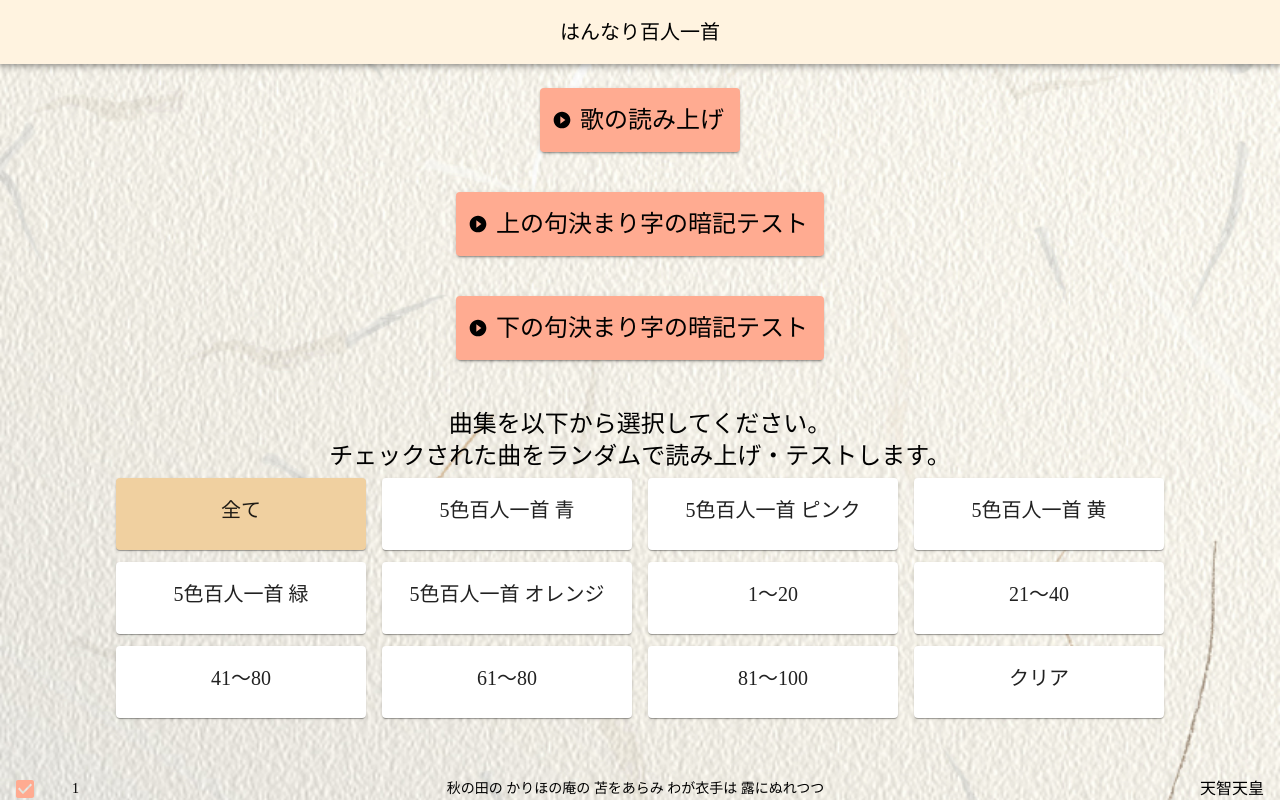
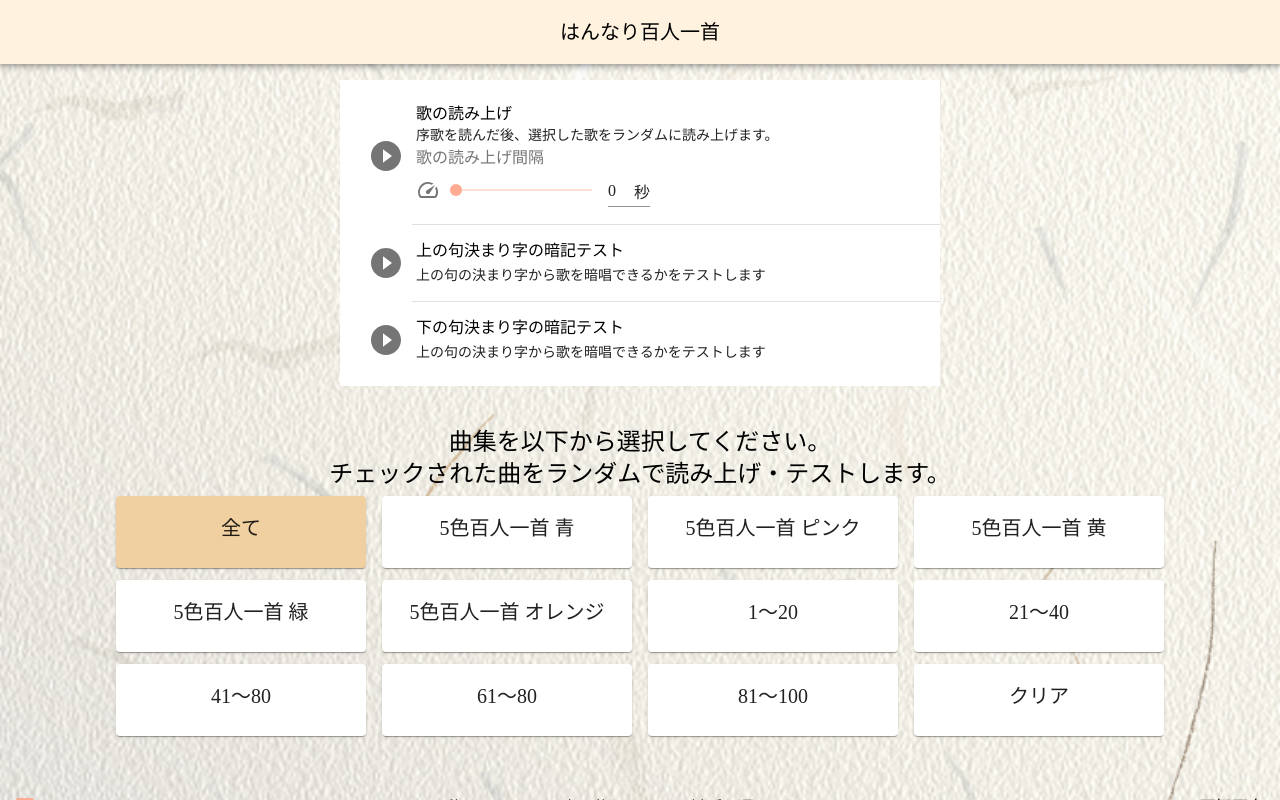
Before and after one commit to somurieengieer/Hyakuninisshu, a React (Create React App) app in the folder my-app/: page / in a window 1280 px wide. Shown: the top 800 px of the page. Built offline with nearby package versions, Linux system fonts and the light colour scheme.

Commit message:
歌の読み上げ間隔オプションを追加

```diff
--- a/my-app/src/app/store.ts
+++ b/my-app/src/app/store.ts
@@ -2,6 +2,7 @@ import {Action, configureStore, ThunkAction} from '@reduxjs/toolkit';
 import songReducer from '../features/song/songSlice'
 import playingSongReducer from '../features/song/playingSongSlice'
 import songArchiveReducer from '../features/songArchive/songArchiveSlice'
+import playOptionReducer from '../features/player/intervalSecondSlice'
 import {createLogger} from "redux-logger";
 
 const logger = createLogger({
@@ -14,6 +15,7 @@ export const store = configureStore({
     song: songReducer,
     playingSong: playingSongReducer,
     songArchive: songArchiveReducer,
+    playOption: playOptionReducer,
   },
   middleware: [
     logger
--- a/my-app/src/features/audio/AudioPlayer.tsx
+++ b/my-app/src/features/audio/AudioPlayer.tsx
@@ -12,6 +12,7 @@ import {SongInfo} from "../song/SongInfo";
 import {useDispatch, useSelector} from "react-redux";
 import {nextSong, previousSong, resetSong, selectPlayingNumber} from "../song/playingSongSlice";
 import {ModalPlayer} from "../player/ModalPlayer";
+import {selectIntervalSecond} from "../player/intervalSecondSlice"
 
 
 const useStyles = makeStyles({
@@ -45,6 +46,7 @@ export function AudioPlayer({songNums, callbackStop}: AudioPlayerProps) {
 
   const [playStatus, setPlayStatus] = useState<PlayStatuses>(PlayStatuses.PLAYING);
   const playingIndex = useSelector(selectPlayingNumber);
+  const intervalSecond = useSelector(selectIntervalSecond);
 
   const playingSong = new SongInfo(songNums[playingIndex]);
 
@@ -55,6 +57,10 @@ export function AudioPlayer({songNums, callbackStop}: AudioPlayerProps) {
       dispatch(resetSong());
       setPlayStatus(PlayStatuses.PAUSED)
     }
+  };
+
+  const playNextTimer = () => {
+    setTimeout(playNext, intervalSecond * 1000)
   };
 
   const playing = () => {
@@ -106,7 +112,7 @@ export function AudioPlayer({songNums, callbackStop}: AudioPlayerProps) {
         </Box>
       </Box>
 
-      <PlayingAudio songInfo={playingSong} playEnded={playNext} playingStatus={playStatus}/>
+      <PlayingAudio songInfo={playingSong} playEnded={playNextTimer} playingStatus={playStatus}/>
 
       <SongTypography song={playingSong}/>
     </ModalPlayer>
--- a/my-app/src/features/audio/AudioPlayerComponent.tsx
+++ b/my-app/src/features/audio/AudioPlayerComponent.tsx
@@ -19,7 +19,6 @@ export function AudioPlayerComponent() {
   return (
     <>
       <PlayButton onClick={() => setPlaying(true)}>
-        歌の読み上げ
       </PlayButton>
       {playing && (
         <AudioPlayer songNums={playSongs} callbackStop={stoppedPlay}/>
--- a/my-app/src/features/memorize/ExamKamiShimoComponent.tsx
+++ b/my-app/src/features/memorize/ExamKamiShimoComponent.tsx
@@ -31,7 +31,6 @@ export function ExamKamiShimoComponent() {
   return (
     <>
       <PlayButton onClick={() => setPlaying(true)}>
-        上の句決まり字の暗記テスト
       </PlayButton>
       {playing && (
           <ExamPlayer questions={questions} callbackStop={stoppedPlay}/>
--- a/my-app/src/features/memorize/ExamShimoKamiComponent.tsx
+++ b/my-app/src/features/memorize/ExamShimoKamiComponent.tsx
@@ -31,7 +31,6 @@ export function ExamShimoKamiComponent() {
   return (
     <>
       <PlayButton onClick={() => setPlaying(true)}>
-        下の句決まり字の暗記テスト
       </PlayButton>
       {playing && (
         <ExamPlayer questions={questions} callbackStop={stoppedPlay}/>
--- a/my-app/src/features/player/PlayButton.tsx
+++ b/my-app/src/features/player/PlayButton.tsx
@@ -1,14 +1,12 @@
 import React from 'react';
 import {makeStyles} from "@material-ui/core/styles";
-import {Button, Typography} from "@material-ui/core";
-import {theme} from "../../materialui/theme";
+import {IconButton} from "@material-ui/core";
 import PlayCircleFilledIcon from '@material-ui/icons/PlayCircleFilled';
 
 
 const useStyles = makeStyles({
-  button: {
-    margin: theme.spacing(1),
-    padding: theme.spacing(2),
+  icon: {
+    fontSize: '1.5em'
   },
 });
 
@@ -18,20 +16,16 @@ export interface QuestionProps {
 
 // 序歌も含めて流す連番を引数とする
 export const PlayButton: React.FC<QuestionProps> =
-  ({onClick, children}) => {
+  ({onClick}) => {
     const classes = useStyles();
 
     return (
-      <Button
-        variant="contained"
-        color="secondary"
-        className={classes.button}
-        startIcon={<PlayCircleFilledIcon/>}
-        onClick={onClick}
+      <IconButton onClick={onClick}
+                  component="span"
       >
-        <Typography variant="h5">
-          {children}
-        </Typography>
-      </Button>
+        <PlayCircleFilledIcon
+          className={classes.icon}
+        />
+      </IconButton>
     )
   };
--- /dev/null
+++ b/my-app/src/features/player/TimeSlider.tsx
@@ -0,0 +1,78 @@
+import React from 'react';
+import {makeStyles} from '@material-ui/core/styles';
+import Grid from '@material-ui/core/Grid';
+import Typography from '@material-ui/core/Typography';
+import Slider from '@material-ui/core/Slider';
+import Input from '@material-ui/core/Input';
+import SpeedIcon from '@material-ui/icons/Speed';
+import {useDispatch, useSelector} from "react-redux";
+import {selectIntervalSecond, setIntervalSecond} from "./intervalSecondSlice"
+
+const useStyles = makeStyles({
+  root: {},
+  sliderRoot: {
+    width: 250,
+  },
+  input: {
+    width: 42,
+  },
+});
+
+export function TimeSlider() {
+  const classes = useStyles();
+  const dispatch = useDispatch();
+
+  const wrapUpSecond = useSelector(selectIntervalSecond);
+
+  const handleSliderChange = (event: any, newValue: number | number[]) => {
+    dispatch(setIntervalSecond(newValue as number))
+  };
+
+  const handleInputChange = (event: React.ChangeEvent<HTMLInputElement>) => {
+    const val = Number(event.target.value);
+    console.log(val);
+    if (!isNaN(val)) {
+      dispatch(setIntervalSecond(val))
+    }
+  };
+
+  return (
+    <div className={classes.root}>
+      <Typography id="input-slider" gutterBottom>
+        歌の読み上げ間隔
+      </Typography>
+      <Grid container spacing={2} alignItems="center" className={classes.sliderRoot}>
+        <Grid item>
+          <SpeedIcon/>
+        </Grid>
+        <Grid item xs>
+          <Slider
+            value={wrapUpSecond}
+            onChange={handleSliderChange}
+            aria-labelledby="input-slider"
+            color="secondary"
+            min={0}
+            max={10}
+          />
+        </Grid>
+        <Grid item>
+          <Input
+            className={classes.input}
+            value={wrapUpSecond}
+            margin="dense"
+            onChange={handleInputChange}
+            // onBlur={handleBlur}
+            inputProps={{
+              step: 1,
+              min: 0,
+              max: 10,
+              type: 'number',
+              'aria-labelledby': 'input-slider',
+            }}
+            endAdornment={"秒"}
+          />
+        </Grid>
+      </Grid>
+    </div>
+  );
+}
--- /dev/null
+++ b/my-app/src/features/player/intervalSecondSlice.ts
@@ -0,0 +1,36 @@
+import {createSlice, PayloadAction} from '@reduxjs/toolkit';
+import {RootState} from '../../app/store';
+
+interface State {
+  intervalSecond: number
+}
+
+const initialState: State = {
+  intervalSecond: 0
+};
+
+export const playOptionSlice = createSlice({
+  name: 'playOption',
+  initialState,
+  reducers: {
+    setIntervalSecond: (state, action: PayloadAction<number>) => {
+      const newValue = action.payload;
+      if (newValue < 0) {
+        state.intervalSecond = 0
+      } else if (newValue > 10) {
+        state.intervalSecond = 10
+      } else {
+        state.intervalSecond = action.payload
+      }
+    },
+  },
+});
+
+export const {setIntervalSecond} = playOptionSlice.actions;
+
+// The function below is called a selector and allows us to select a value from
+// the state. Selectors can also be defined inline where they're used instead of
+// in the slice file. For example: `useSelector((state: RootState) => state.counter.value)`
+export const selectIntervalSecond = (state: RootState) => state.playOption.intervalSecond;
+
+export default playOptionSlice.reducer;
--- a/my-app/src/layout/PlayersComponent.tsx
+++ b/my-app/src/layout/PlayersComponent.tsx
@@ -3,15 +3,38 @@ import {AudioPlayerComponent} from "../features/audio/AudioPlayerComponent";
 import {ExamKamiShimoComponent} from "../features/memorize/ExamKamiShimoComponent";
 import {ExamShimoKamiComponent} from "../features/memorize/ExamShimoKamiComponent";
 import {makeStyles} from "@material-ui/core/styles";
-import {Box} from "@material-ui/core";
+import {Box, Divider, List, ListItem, ListItemText, Typography} from "@material-ui/core";
+import {theme} from "../materialui/theme";
+import {TimeSlider} from "../features/player/TimeSlider";
 
 
-const useStyles = makeStyles({});
+const useStyles = makeStyles({
+  playMenuContainer: {
+    width: '600px',
+  },
+  playMenuHeader: {},
+  playMenuItem: {
+    marginLeft: theme.spacing(2),
+  },
+
+  root: {
+    width: '100%',
+    maxWidth: '600px',
+    backgroundColor: theme.palette.background.paper,
+  },
+  inline: {
+    display: 'inline',
+  },
+});
 
 const FlexCenter: React.FC = ({children}) => {
+
+  const classes = useStyles();
+
   return (
     <Box display="flex" justifyContent="center" m={1} p={1}>
-      <Box>
+      <Box display="flex" justifyContent="flex-start"
+           className={classes.playMenuContainer}>
         {children}
       </Box>
     </Box>
@@ -20,15 +43,76 @@ const FlexCenter: React.FC = ({children}) => {
 
 export function PlayersComponent() {
 
+  const classes = useStyles();
+
   return (
-    <>
-      {[
-        (<AudioPlayerComponent/>),
-        (<ExamKamiShimoComponent/>),
-        (<ExamShimoKamiComponent/>)
-      ].map(item => (
-        <FlexCenter>{item}</FlexCenter>
-      ))}
-    </>
+    <Box display="flex" justifyContent="center" m={1} p={1}>
+      <List className={classes.root}>
+        <ListItem alignItems="center">
+          <AudioPlayerComponent/>
+          <ListItemText
+            primary="歌の読み上げ"
+            secondary={
+              <React.Fragment>
+                <Typography
+                  component="span"
+                  variant="body2"
+                  className={classes.inline}
+                  color="textPrimary"
+                >
+                  序歌を読んだ後、選択した歌をランダムに読み上げます。
+                </Typography>
+                <TimeSlider/>
+              </React.Fragment>
+            }
+          />
+        </ListItem>
+        <Divider variant="inset" component="li"/>
+        <ListItem alignItems="center">
+          <ExamKamiShimoComponent/>
+          <ListItemText
+            primary="上の句決まり字の暗記テスト"
+            secondary={
+              <Typography
+                component="span"
+                variant="body2"
+                className={classes.inline}
+                color="textPrimary"
+              >
+                上の句の決まり字から歌を暗唱できるかをテストします
+              </Typography>
+            }
+          />
+        </ListItem>
+        <Divider variant="inset" component="li"/>
+        <ListItem alignItems="center">
+          <ExamShimoKamiComponent/>
+          <ListItemText
+            primary="下の句決まり字の暗記テスト"
+            secondary={
+              <Typography
+                component="span"
+                variant="body2"
+                className={classes.inline}
+                color="textPrimary"
+              >
+                上の句の決まり字から歌を暗唱できるかをテストします
+              </Typography>
+            }
+          />
+        </ListItem>
+      </List>
+    </Box>
+
+    // <FlexCenter>
+    //   <Typography>読み上げ</Typography>
+    //   <AudioPlayerComponent/>
+    // </FlexCenter>
+    // <FlexCenter>
+    //   <Box m={1} p={1}><ExamKamiShimoComponent/></Box>
+    // </FlexCenter>
+    // <FlexCenter>
+    //   <Box m={1} p={1}><ExamShimoKamiComponent/></Box>
+    // </FlexCenter>
   );
 }
```
